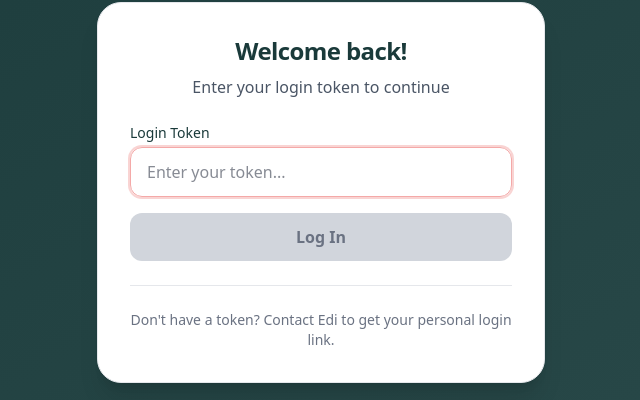
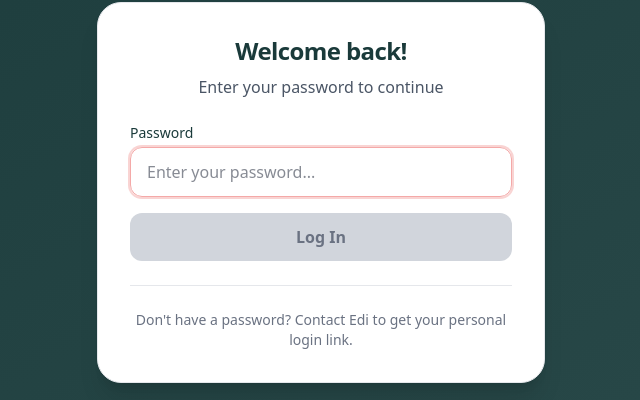
Before and after one commit to edichavezz/dogcal, a Next.js app: page / in a window 1280 px wide. Shown: the part 302-702 px from the top of the page, without its empty margins (319-959 px from the left). Built offline with nearby package versions, Linux system fonts and the light colour scheme; no server answers.

Commit message:
Change login page wording from token to password
Co-Authored-By: Claude Opus 4.5 <noreply@anthropic.com>

```diff
--- a/app/admin/TokenLoginForm.tsx
+++ b/app/admin/TokenLoginForm.tsx
@@ -27,7 +27,7 @@ export default function TokenLoginForm({ error: initialError }: TokenLoginFormPr
     e.preventDefault();
 
     if (!token.trim()) {
-      setError('Please enter a token');
+      setError('Please enter a password');
       return;
     }
 
@@ -55,7 +55,7 @@ export default function TokenLoginForm({ error: initialError }: TokenLoginFormPr
           router.push('/');
         }
       } else {
-        setError('Invalid token. Please check your token and try again.');
+        setError('Invalid password. Please check your password and try again.');
         setLoading(false);
       }
     } catch {
@@ -84,7 +84,7 @@ export default function TokenLoginForm({ error: initialError }: TokenLoginFormPr
             Welcome back!
           </h1>
           <p className="text-gray-600 text-center mb-6">
-            Enter your login token to continue
+            Enter your password to continue
           </p>
 
           {/* Error message */}
@@ -98,14 +98,14 @@ export default function TokenLoginForm({ error: initialError }: TokenLoginFormPr
           <form onSubmit={handleSubmit} className="space-y-4">
             <div>
               <label htmlFor="token" className="block text-sm font-medium text-[#1a3a3a] mb-1">
-                Login Token
+                Password
               </label>
               <input
                 type="password"
                 id="token"
                 value={token}
                 onChange={(e) => setToken(e.target.value)}
-                placeholder="Enter your token..."
+                placeholder="Enter your password..."
                 className="w-full px-4 py-3 border border-gray-300 rounded-xl focus:outline-none focus:ring-2 focus:ring-[#f4a9a8]/50 focus:border-[#f4a9a8] transition-colors"
                 disabled={loading}
                 autoFocus
@@ -132,7 +132,7 @@ export default function TokenLoginForm({ error: initialError }: TokenLoginFormPr
           {/* Help text */}
           <div className="mt-6 pt-6 border-t border-gray-200">
             <p className="text-sm text-gray-500 text-center">
-              Don&apos;t have a token? Contact Edi to get your personal login link.
+              Don&apos;t have a password? Contact Edi to get your personal login link.
             </p>
           </div>
         </div>
```
